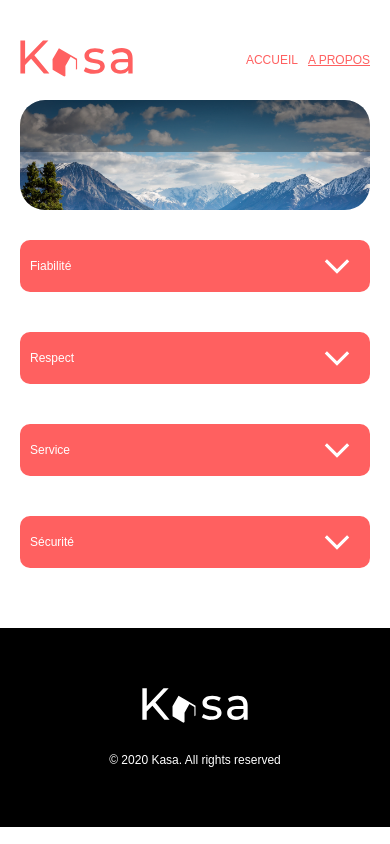
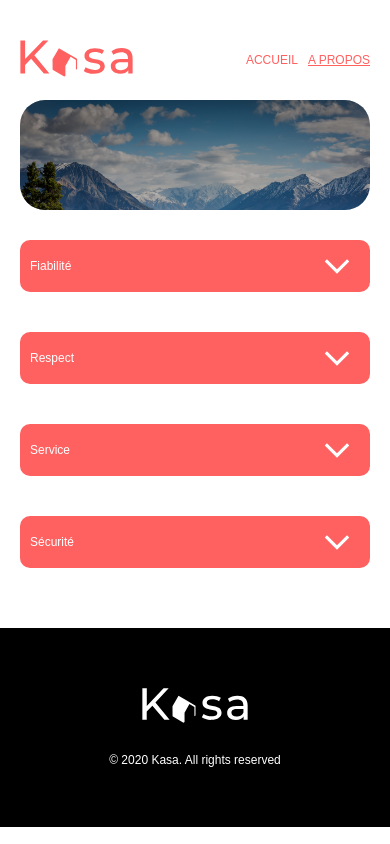
Before and after one commit to sbeou/kasa, a React (Create React App) app: page /a-propos in a window 390 px wide. Built offline with nearby package versions, Linux system fonts and the light colour scheme; a web font is replaced by a local one.

Commit message:
Fix imageSlider + Banner mobile vertion

```diff
--- a/src/components/ImageSlider/index.jsx
+++ b/src/components/ImageSlider/index.jsx
@@ -13,21 +13,19 @@ function ImageSlider({slides}) {
     function prevSlide() {
         setCurrent(current === 0 ? length -1 : current -1)
     }
-    if (slides.lenght <= 0) {
+    if (slides.length <= 0) {
         return null
     }
     return (
         <div className="slider">
-            <img src={ArrowLeft} className='left-arrow' onClick={prevSlide} alt='Prev'/>
-            <img src={ArrowRight} className='right-arrow' onClick={nextSlide} alt='Next'/>
+            {length > 1 && (<img src={ArrowLeft} className='left-arrow' onClick={prevSlide} alt='Prev'/>)}
+            {length > 1 && (<img src={ArrowRight} className='right-arrow' onClick={nextSlide} alt='Next'/>)}
             {slides.map((slide, index) => (
                 <div className={index === current ? 'slide active' : 'slide'} key={index}>
                     {index === current && (<img src={slide} alt='Logement' className="image" />)}
                 </div>
             ))}
-            <div className="position">
-                {current +1}/{length}
-            </div>
+            {length > 1 && (<div className="position">{current +1}/{length}</div>)}
         </div>
     )
 }
--- a/src/styles/styles.scss
+++ b/src/styles/styles.scss
@@ -360,8 +360,10 @@ footer {
     }
     .banner h2 {
         font-size: 24px;
-        padding: 26px 120px 26px 30px;
+        padding: 26px 80px 26px 30px;
         text-align: left;
+        height: 58px;
+        width: calc(100% - 110px);
     }
     .headerLogement, .logementDetails {
         flex-direction: column;
```
